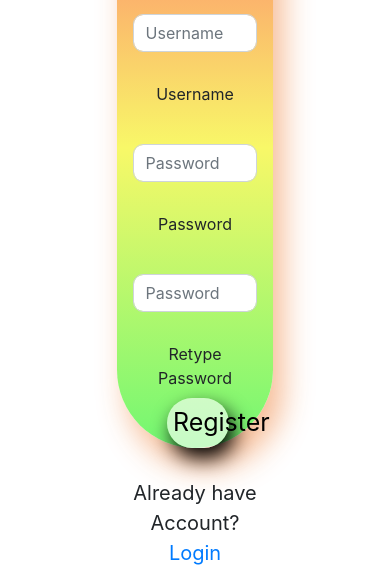
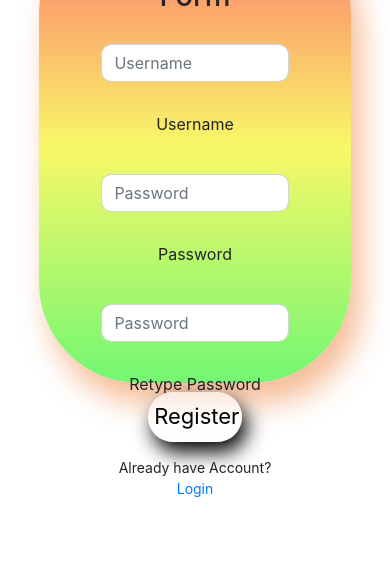
Before and after one commit to sakshigodse01/Login-Page, a plain HTML site: page signup.html in a window 390 px wide. Shown: the part 274-844 px from the top of the page. Drawn offline with nearby package versions, Linux system fonts and the light colour scheme.

Commit message:
style.css

```diff
--- a/style.css
+++ b/style.css
@@ -61,7 +61,7 @@ body{
 
 .main-reg{
     width: 40%;
-    height: 600px;
+    height: 550px;
     border: none;
     outline: none;
     border-radius: 100px;
@@ -72,3 +72,73 @@ body{
 .main-reg:hover{
     box-shadow: 10px 20px 30px black;
 }
+
+@media screen and (max-width: 480px) {
+    .main{
+        width: 20rem;
+        height: 400px;
+        border: none;
+    outline: none;
+    border-radius: 100px;
+    box-shadow: 10px 20px 30px rgba(245, 183, 142, 0.925);
+    background: linear-gradient(rgb(255, 112, 112), rgb(248, 248, 104), rgb(114, 247, 114));
+    transition: all .5s ease-in-out;
+    padding: 12px;
+    }
+
+    .login{
+        text-align: center;
+        margin: 10% 18%;
+    }
+
+    .login h1{
+        font-size: 35px;
+    }
+
+    .login input, .signup input {
+        margin: 30px auto;
+        border-radius: 10px;
+        width: 100%;
+    }
+
+    .login button, .signup button {
+        margin-left: 0%;
+        width: 50%;
+        height: 50px;
+        font-size: 22px;
+        color: black;
+        border: none;
+        background-color: rgba(255, 255, 255, 0.6);
+        border-radius: 50px;
+        box-shadow: 5px 10px 20px black;
+        margin-bottom: 15px;
+        margin-top: -12px;
+    }
+    .login p, .signup p {
+        font-size: 14px;
+    }
+
+    .main-reg {
+        width: 80%;
+        height: 470px;
+        border: none;
+        outline: none;
+        border-radius: 100px;
+        box-shadow: 10px 20px 30px rgba(245, 183, 142, 0.925);
+        background: linear-gradient(rgb(255, 112, 112), rgb(248, 248, 104), rgb(114, 247, 114));
+        transition: all .5s ease-in-out;
+    }
+
+    .signup{
+        text-align: center;
+    margin: 10% 20%;
+    }
+
+    .signup h1 {
+        font-size: 29px;
+    }
+
+    .main:hover, .main-reg:hover{
+        box-shadow: 10px 20px 30px black;
+    }
+}
```
